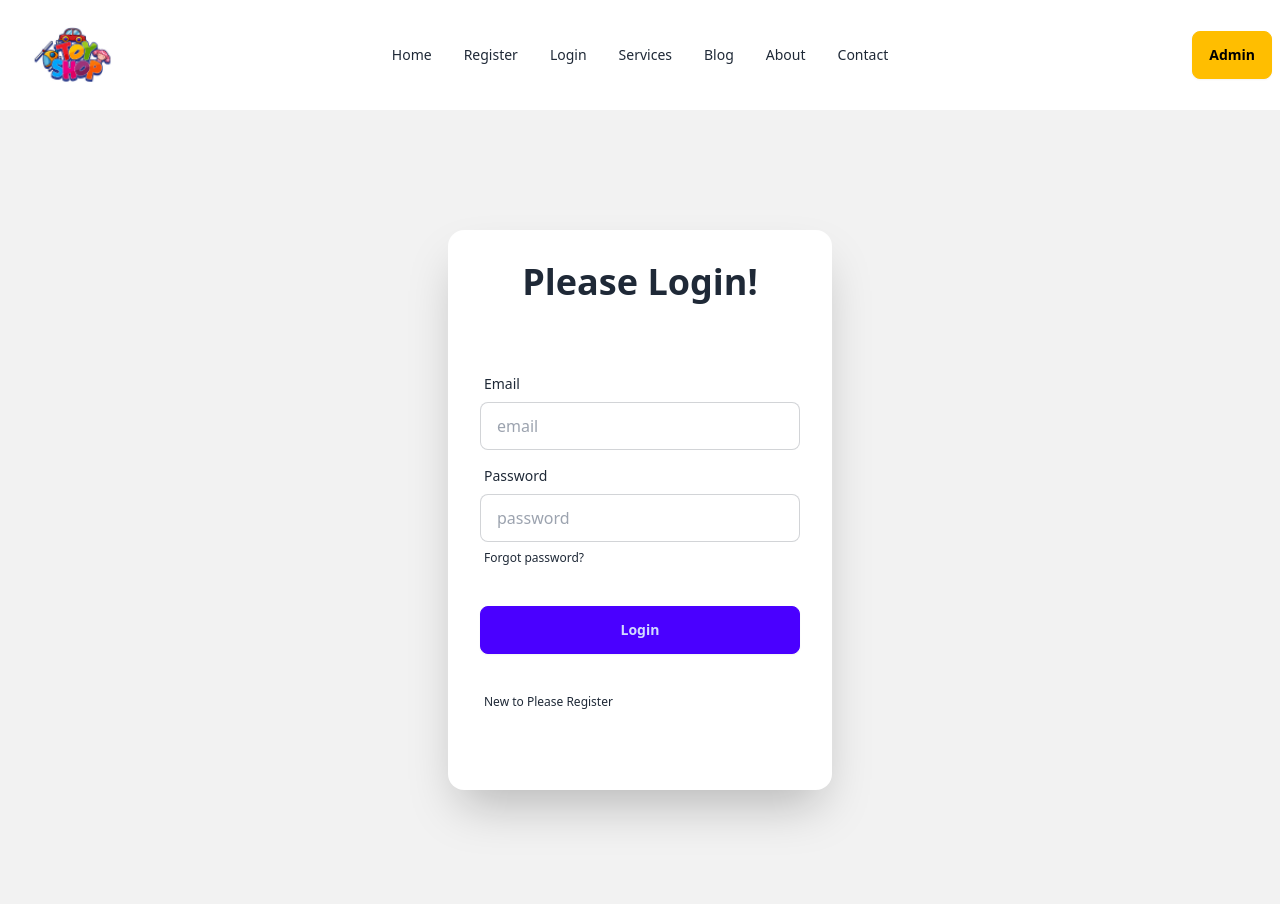
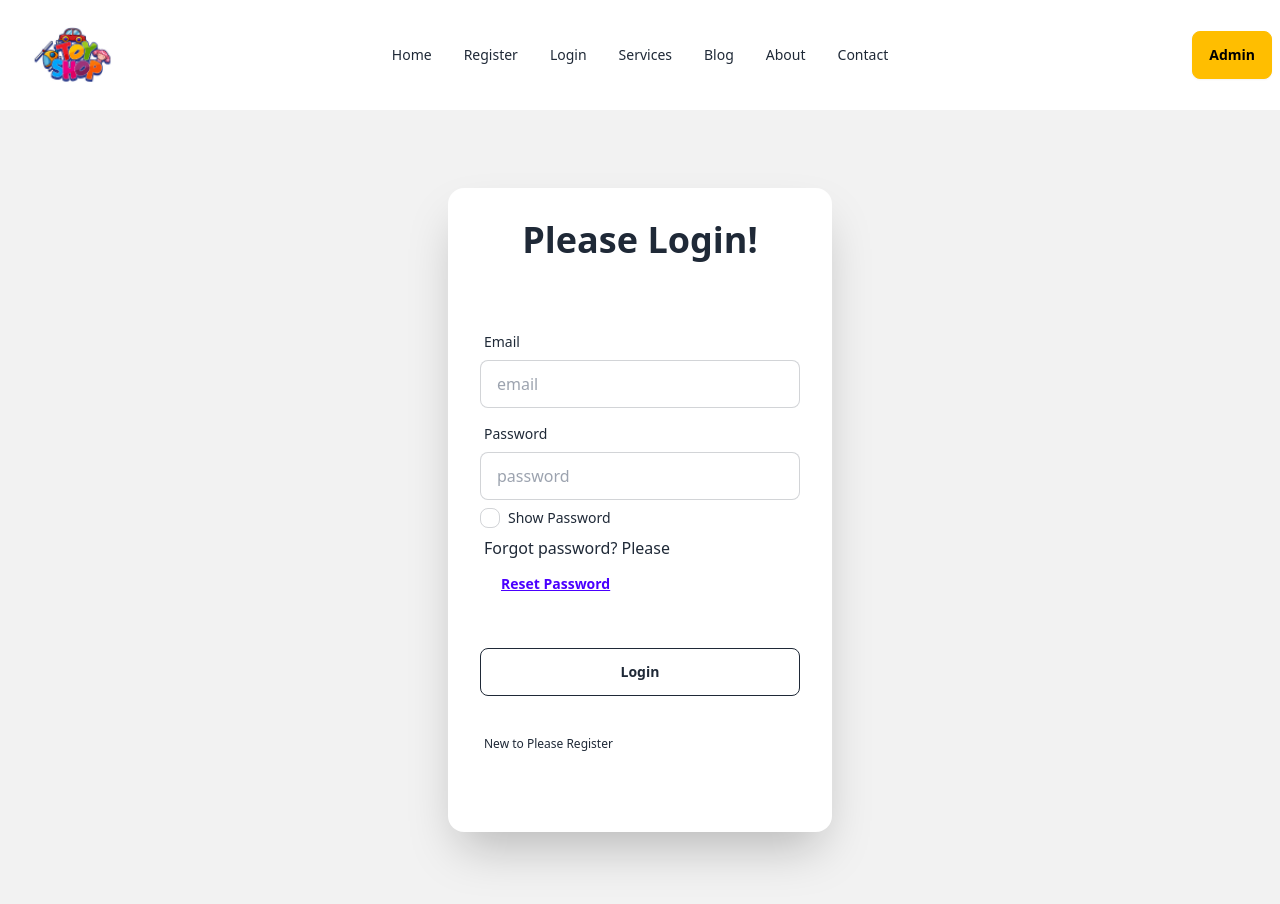
Before and after one commit to MollaKhaled/bd-toys-market, a React (Vite) app: page /login in a window 1280 px wide. Shown: the top 904 px of the page. Built offline with nearby package versions, Linux system fonts and the light colour scheme; no server answers.

Commit message:
reset-password-added

```diff
--- /dev/null
+++ b/src/Route/PrivateRoute.jsx
@@ -0,0 +1,19 @@
+import { useContext } from 'react';
+import { AuthContext } from '../providers/AuthProvider';
+import { Navigate, useLocation } from 'react-router-dom';
+
+
+const PrivateRoute = ({children}) => {
+  const {user, loading} = useContext(AuthContext);
+  const location = useLocation();
+
+  if(loading){
+    return <progress className="progress w-56" ></progress>
+  }
+  if(user?.email){
+    return children;
+  }
+  return <Navigate to= '/login' state={{from:location}} replace={true}></Navigate>
+};
+
+export default PrivateRoute;
--- a/src/Route/Route.jsx
+++ b/src/Route/Route.jsx
@@ -22,6 +22,7 @@ const router = createBrowserRouter([
         path: "/login",
         element: <Login/>,
       },
+
     ],
   },
 ]);
--- a/src/components/Login/Login.jsx
+++ b/src/components/Login/Login.jsx
@@ -1,16 +1,20 @@
-import React, { useContext, useState } from 'react';
+import React, { useContext, useRef, useState } from 'react';
 import { Link, useLocation, useNavigate } from 'react-router-dom';
 import { AuthContext } from '../../providers/AuthProvider';
+import { getAuth, sendPasswordResetEmail } from 'firebase/auth';
+import app from '../../../firebase/firebase.config';
 
-
+const auth = getAuth(app);
 const Login = () => {
   const { signIn } = useContext(AuthContext);
   const location = useLocation();
   const navigate = useNavigate();
   let from = location.state?.from?.pathname || '/';
   const [error, setError] = useState('');
+  const [showPassword, setShowPassword] = useState(false);
+  const emailRef = useRef();
 
-  const handleLogin = event => {
+  const handleLogin = (event) => {
     event.preventDefault();
     const form = event.target;
     const email = form.email.value;
@@ -20,49 +24,97 @@ const Login = () => {
       .then((result) => {
         const user = result.user;
         console.log(user);
-        navigate(from, { replace: true })
+        navigate(from, { replace: true });
         setError('');
         form.reset();
       })
-      .catch(error => {
+      .catch((error) => {
         console.log(error.message);
-        setError("Invalid email/password");
+        setError('Invalid email/password');
+      });
+  };
+
+  const handleResetPassword = (event) => {
+    const email = emailRef.current.value;
+    if (!email) {
+      alert('Please provide your email address to reset password');
+      return;
+    }
+
+    sendPasswordResetEmail(auth, email)
+      .then(() => {
+        alert('Please check your email');
       })
-  }
+      .catch((error) => {
+        console.log(error);
+        setError(error.message);
+      });
+  };
+
   return (
     <div>
       <div className="hero bg-base-200 min-h-screen">
-        <div className="hero-content  ">
+        <div className="hero-content">
           <div className="card bg-base-100 max-w-sm shrink-0 shadow-2xl w-96">
-            <h1 className="text-4xl font-bold mb-4 mt-4 text-center p-4 ">Please Login!</h1>
+            <h1 className="text-4xl font-bold mb-4 mt-4 text-center p-4">Please Login!</h1>
             <form onSubmit={handleLogin} className="card-body">
               <div className="form-control">
                 <label className="label">
                   <span className="label-text">Email</span>
                 </label>
-                <input type="email" name='email' placeholder="email" className="input input-bordered" required />
+                <input
+                  type="email"
+                  name="email"
+                  ref={emailRef}
+                  placeholder="email"
+                  className="input input-bordered"
+                  required
+                />
               </div>
               <div className="form-control">
                 <label className="label">
                   <span className="label-text">Password</span>
                 </label>
-                <input type="password" name='password' placeholder="password" className="input input-bordered" required />
+                <input
+                  type={showPassword ? 'text' : 'password'}
+                  name="password"
+                  placeholder="password"
+                  className="input input-bordered"
+                  required
+                />
+                <label className="flex items-center gap-2 mt-2">
+                  <input
+                    type="checkbox"
+                    className="checkbox checkbox-sm"
+                    checked={showPassword}
+                    onChange={() => setShowPassword(!showPassword)}
+                  />
+                  <span className="label-text">Show Password</span>
+                </label>
                 <label className="label">
-                  <a href="#" className="label-text-alt link link-hover">Forgot password?</a>
+                  <Link>
+                    Forgot password? Please
+                    <button onClick={handleResetPassword} className="btn btn-link">
+                      Reset Password
+                    </button>
+                  </Link>
                 </label>
               </div>
               <div className="form-control mt-6">
-                <button className="btn btn-primary">Login</button>
+                <button className="btn btn-outline">Login</button>
               </div>
             </form>
             <label className="label mb-4 ml-8">
-              <Link to='/register' className="label-text-alt link link-hover">New to Please Register </Link>
+              <Link to="/register" className="label-text-alt link link-hover">
+                New to Please Register
+              </Link>
             </label>
-            <p className='text-red-600 p-4 m-3'>{error}</p>
+            <p className="text-red-600 p-4 m-3">{error}</p>
           </div>
         </div>
       </div>
     </div>
   );
 };
+
 export default Login;
--- a/src/components/Login/Register.jsx
+++ b/src/components/Login/Register.jsx
@@ -10,6 +10,7 @@ const Register = () => {
 
   const handleRegister = event => {
     event.preventDefault();
+    setError('');
     setSuccess('');
     const form = event.target;
     const name = form.name.value;
@@ -25,8 +26,12 @@ const Register = () => {
       setError('Please add at least two Number')
       return;
     }
+    else if (!/(?=.*[!@#$%*])/.test(password)) {
+      setError('Please add a special Character')
+      return;
+    }
     else if (password.length < 6) {
-      setError("please add at least 6 character in your password")
+      setError("please add at least 6 character in your Password")
       return;
     }
 
@@ -66,12 +71,10 @@ const Register = () => {
                 <span className="label-text">Password</span>
               </label>
               <input type="password" name='password' placeholder="password" className="input input-bordered" required />
-              <label className="label">
-                <a href="#" className="label-text-alt link link-hover">Forgot password?</a>
-              </label>
+
             </div>
             <div className="form-control mt-6">
-              <button className="btn btn-primary">Register</button>
+              <button className="btn btn-outline">Register</button>
             </div>
           </form>
           <label className="label mb-4 ml-8">
--- a/src/layout/Main.jsx
+++ b/src/layout/Main.jsx
@@ -4,6 +4,7 @@ import Home from '../components/Home/Home';
 import { Outlet } from 'react-router-dom';
 import Register from '../components/Login/Register';
 import Login from '../components/Login/Login';
+
 
 const Main = () => {
   return (
--- a/src/providers/AuthProvider.jsx
+++ b/src/providers/AuthProvider.jsx
@@ -1,6 +1,6 @@
 import { createUserWithEmailAndPassword, getAuth, onAuthStateChanged, signInWithEmailAndPassword, signInWithPopup, signOut,GoogleAuthProvider } from 'firebase/auth';
 import { createContext, useEffect, useState } from 'react';
-import app from '../firebase/firebase.config';
+import app from '../../firebase/firebase.config';
 
 
 export const AuthContext = createContext(null);
@@ -23,6 +23,8 @@ const AuthProvider = ({children}) => {
   const signInWithGoogle =()=>{
     return signInWithPopup(auth, googleAuthProvider)
   }
+
+
   useEffect(()=>{
   const unsubscribe =   onAuthStateChanged(auth, currentUser=>{
       console.log("auth state change", currentUser);
@@ -66,6 +68,7 @@ const AuthProvider = ({children}) => {
     signInWithGoogle,
     logOut,
 
+
   }
   return (
     <AuthContext.Provider value={authInfo}>
```
Also changed, not shown: firebase/firebase.config.js (renamed from src/firebase/firebase.config.js).
